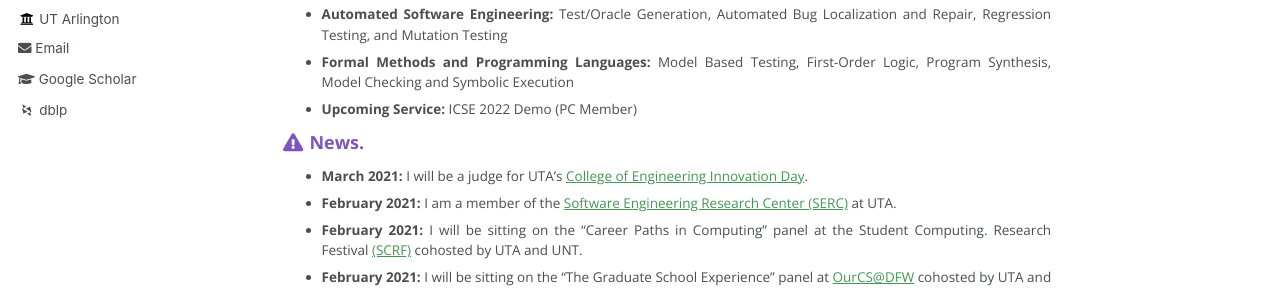
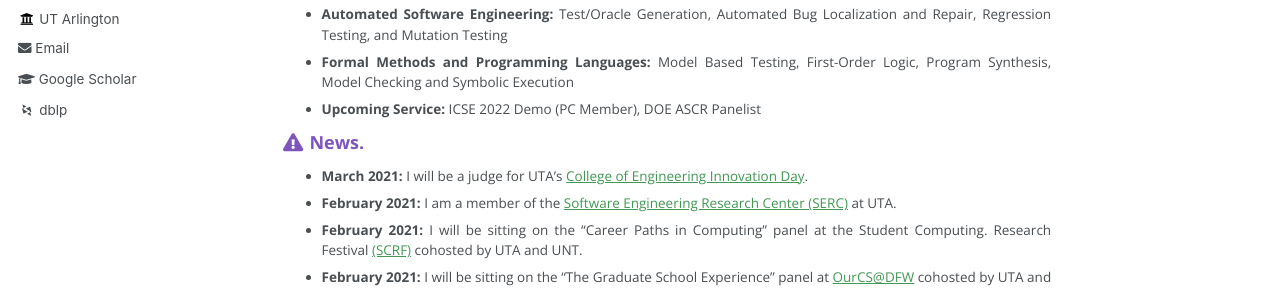
Before and after one commit to Allisonius/allisonius.github.io, a Jekyll site: the page built from _pages/about.md, in a window 1280 px wide and 900 px high. Shown: the part 354-644 px from the top of the window. Built offline with Jekyll 4.4.1, drawn with Linux system fonts in a browser that asks for light colours; some web fonts are replaced.

Commit message:
Update about.md

```diff
--- a/_pages/about.md
+++ b/_pages/about.md
@@ -19,7 +19,7 @@ My main goal is to improve software reliability by focusing on:
 Mutation Testing
   * **Formal Methods and Programming Languages:** Model Based Testing, First-Order Logic, Program Synthesis, Model
 Checking and Symbolic Execution
- * **Upcoming Service:** ICSE 2022 Demo (PC Member)
+ * **Upcoming Service:** ICSE 2022 Demo (PC Member), DOE ASCR Panelist
 
 
 
```
